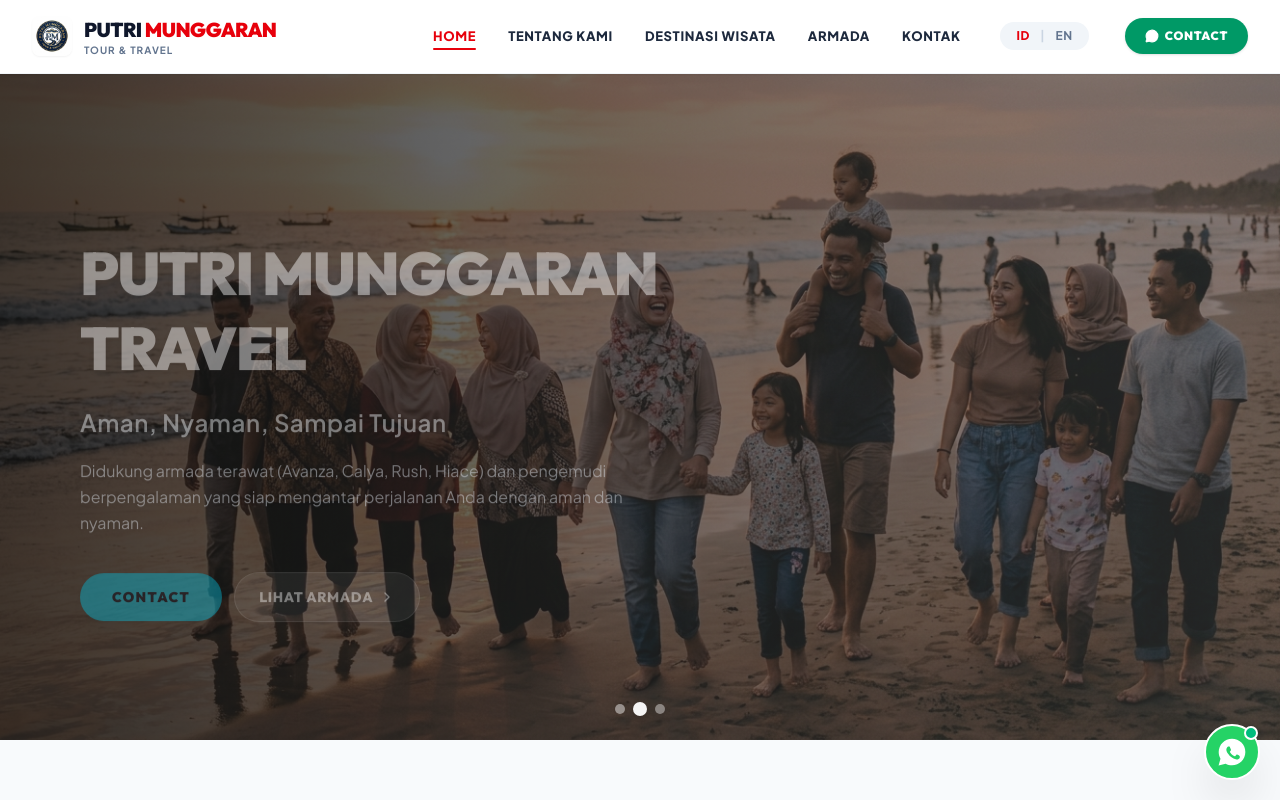
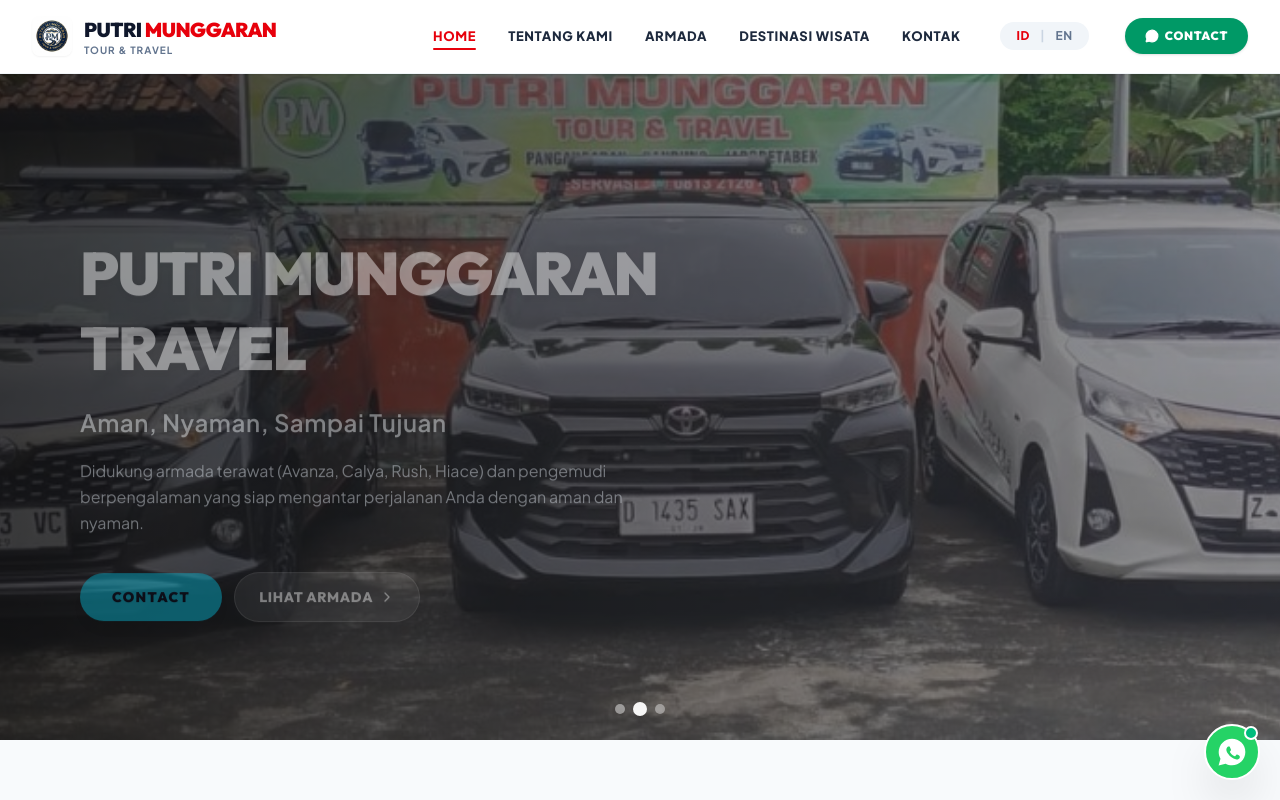
Before and after one commit to Reggyzul/Putri-Munggaran-Travel, a React (Vite) app: page / in a window 1280 px wide. Shown: the top 800 px of the page. Built offline with nearby package versions, Linux system fonts and the light colour scheme.

Commit message:
feat: use real fleet banner as first hero slide and move armada section above destinations

```diff
--- a/src/App.tsx
+++ b/src/App.tsx
@@ -69,7 +69,7 @@
       }
 
       if (currentPage === 'home') {
-        const sections = ['home', 'destinations', 'cars', 'steps', 'testimonials', 'footer-contact'];
+        const sections = ['home', 'cars', 'destinations', 'steps', 'testimonials', 'footer-contact'];
         const scrollPosition = window.scrollY + 250;
 
         for (const section of sections) {
@@ -153,20 +153,20 @@
         {currentPage === 'home' ? (
           <>
             <Hero
-              onExploreClick={() => handleNavClick('destinations')}
+              onExploreClick={() => handleNavClick('cars')}
               lang={lang}
               onBookingClick={() => setSelectedCar(CARS[0])}
-            />
-
-            <Destinations
-              lang={lang}
-              onViewAllDestinations={() => handleNavClick('destinations-page')}
             />
 
             <CarList
               onSelectCar={handleSelectCar}
               lang={lang}
               onViewAllCars={() => handleNavClick('rentals')}
+            />
+
+            <Destinations
+              lang={lang}
+              onViewAllDestinations={() => handleNavClick('destinations-page')}
             />
 
             <BookingSteps lang={lang} />
--- a/src/components/Header.tsx
+++ b/src/components/Header.tsx
@@ -44,8 +44,8 @@
   const navItems = [
     { id: 'home', label: isEN ? 'HOME' : 'HOME' },
     { id: 'about-page', label: isEN ? 'ABOUT US' : 'TENTANG KAMI' },
+    { id: 'cars', label: isEN ? 'ARMADA' : 'ARMADA' },
     { id: 'destinations', label: isEN ? 'DESTINATIONS' : 'DESTINASI WISATA' },
-    { id: 'cars', label: isEN ? 'ARMADA' : 'ARMADA' },
     { id: 'footer-contact', label: isEN ? 'KONTAK' : 'KONTAK' }
   ];
 
--- a/src/components/Hero.tsx
+++ b/src/components/Hero.tsx
@@ -11,7 +11,7 @@
 
 const HERO_SLIDES = [
   {
-    image: '/hero_human_touch.jpg',
+    image: '/hero_armada_pm.jpg',
     title: 'PUTRI MUNGGARAN TRAVEL',
     subtitle: 'Pangandaran Tour & Travel',
     descID: 'Layanan Perjalanan Door-to-Door (Pangandaran – Bandung – Jabodetabek), Wisata Keluarga, Gathering, Private Trip, dan Antar-Jemput Rombongan.',
```
Also changed, not shown: public/hero_armada_pm.jpg (added).
